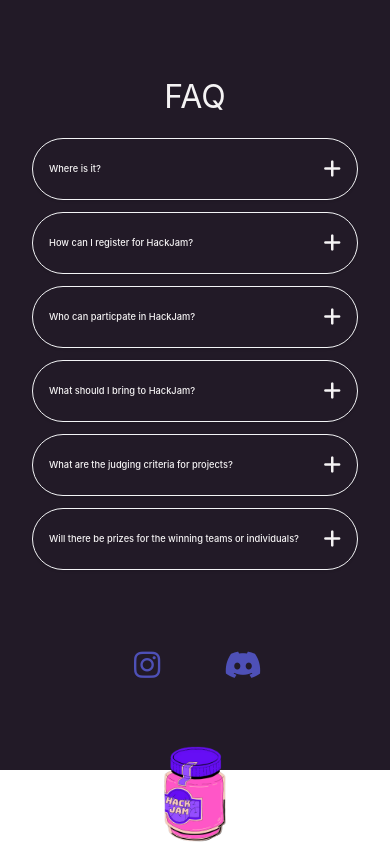
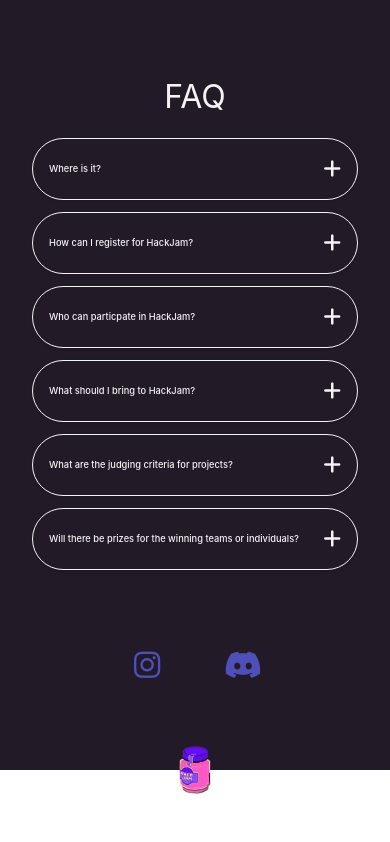
Before and after one commit to AsadbekNematov/hackjam, a React (Vite) app in the folder HackJam/: page / in a window 390 px wide. Shown: the part 3376-4218 px from the top of the page. Built offline with nearby package versions, Linux system fonts and the light colour scheme.

Commit message:
Bottom logo resizing

```diff
--- a/HackJam/src/App.css
+++ b/HackJam/src/App.css
@@ -277,6 +277,10 @@
   .logo {
     width: 3rem;
   }
+  .bottom-logo {
+    height: 3rem;
+    width: auto;
+  }
   .navbar-txt {
     font-size: 1rem;
     line-height: 2.25rem;
--- a/HackJam/src/components/Footer.jsx
+++ b/HackJam/src/components/Footer.jsx
@@ -18,6 +18,7 @@ function Footer() {
       </div>
       <a href="#home">
       <img src={HackJamLogo} className="mx-auto h-24 select-none bottom-logo" alt='logo' /></a>
+      <br/><br/>
     </div>
   );
 }
```
